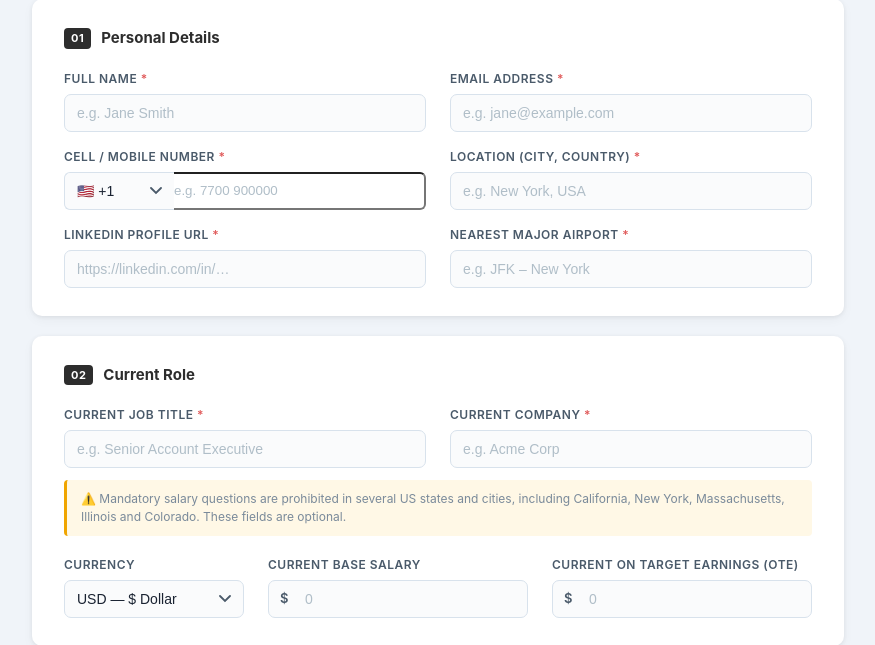
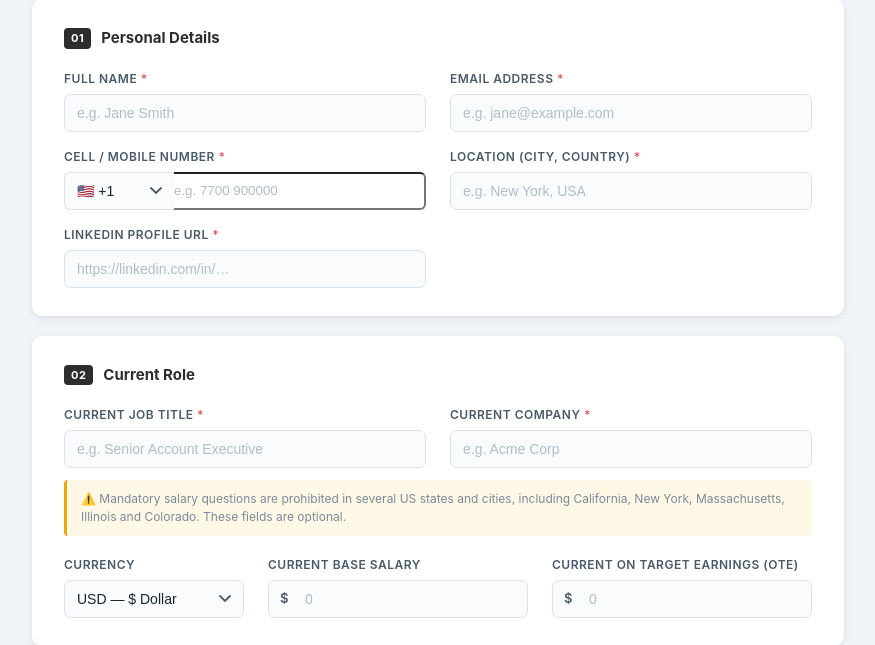
Before and after one commit to GrowthStackTalent/md-candidate-portal, a Flask app: page / in a window 1280 px wide. Shown: the part 120-765 px from the top of the page, without its empty margins (202-1077 px from the left). Run offline with Flask 3, Linux system fonts and the light colour scheme.

Commit message:
Remove nearest airport question
Co-Authored-By: Claude Sonnet 4.6 <noreply@anthropic.com>

```diff
--- a/templates/form.html
+++ b/templates/form.html
@@ -108,10 +108,6 @@
             <div class="field">
               <label for="linkedin">LinkedIn Profile URL <span class="req">*</span></label>
               <input type="url" id="linkedin" name="linkedin" placeholder="https://linkedin.com/in/…" required />
-            </div>
-            <div class="field">
-              <label for="airport">Nearest Major Airport <span class="req">*</span></label>
-              <input type="text" id="airport" name="airport" placeholder="e.g. JFK – New York" required />
             </div>
           </div>
         </section>
```
